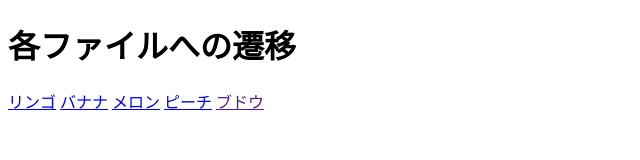
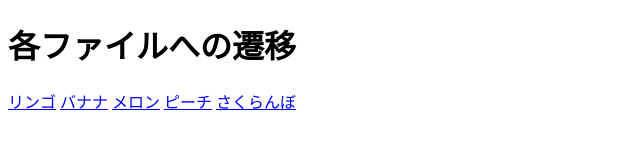
Before and after one commit to rtakada/practice-clone_1-1_2023, a plain HTML site: page index.html in a window 1280 px wide. Shown: the full height of the page, 0-640 px from the left. Drawn offline with Linux system fonts and the light colour scheme.

Commit message:
ぶどうをさくらんぼページに変更

```diff
--- a/index.html
+++ b/index.html
@@ -11,6 +11,6 @@
     <a href="banana.html">バナナ</a>
     <a href="melon.html">メロン</a>
     <a href="peach.html">ピーチ</a>
-    <a href="">ブドウ</a>
+    <a href="cherry.html">さくらんぼ</a>
 </body>
 </html>
```
